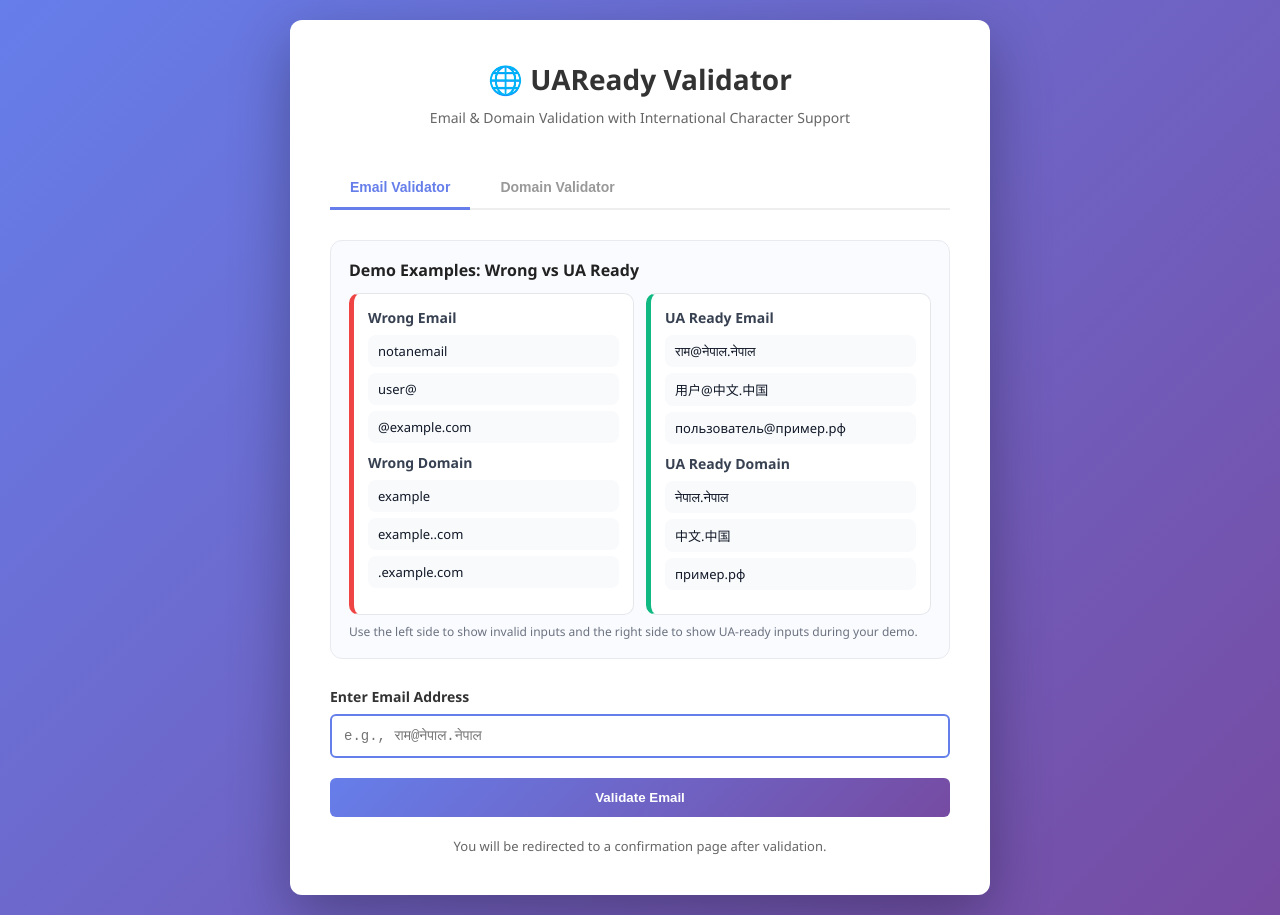
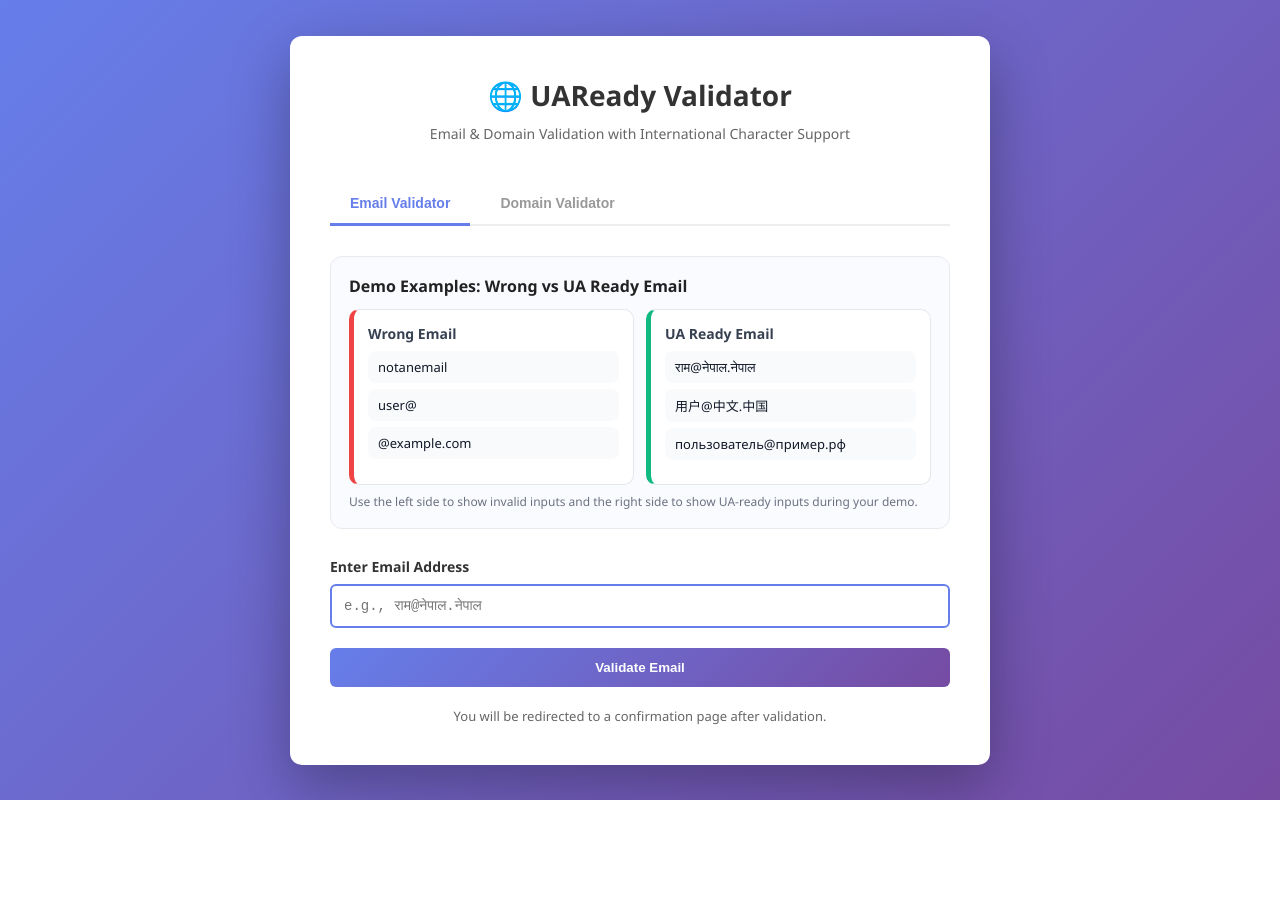
Before and after one commit to 6-7-Group/Second-Project, a website: page public/index.html in a window 1280 px wide. Both pictures are taken after a click on the button "Email Validator". After the commit the page ends 800 px from the top, so only its background shows below. Drawn offline with Linux system fonts and the light colour scheme.

Commit message:
Update demo examples for active tab

```diff
--- a/public/index.html
+++ b/public/index.html
@@ -334,34 +334,22 @@
     </div>
 
     <section class="demo-section" aria-label="Demo examples">
-      <h2>Demo Examples: Wrong vs UA Ready</h2>
+      <h2 id="demoTitle">Demo Examples: Wrong vs UA Ready Email</h2>
       <div class="demo-grid">
         <div class="demo-card wrong">
-          <h3>Wrong Email</h3>
-          <ul>
+          <h3 id="wrongLabel">Wrong Email</h3>
+          <ul id="wrongList">
             <li>notanemail</li>
             <li>user@</li>
             <li>@example.com</li>
           </ul>
-          <h3>Wrong Domain</h3>
-          <ul>
-            <li>example</li>
-            <li>example..com</li>
-            <li>.example.com</li>
-          </ul>
         </div>
         <div class="demo-card ready">
-          <h3>UA Ready Email</h3>
-          <ul>
+          <h3 id="readyLabel">UA Ready Email</h3>
+          <ul id="readyList">
             <li>राम@नेपाल.नेपाल</li>
             <li>用户@中文.中国</li>
             <li>пользователь@пример.рф</li>
-          </ul>
-          <h3>UA Ready Domain</h3>
-          <ul>
-            <li>नेपाल.नेपाल</li>
-            <li>中文.中国</li>
-            <li>пример.рф</li>
           </ul>
         </div>
       </div>
@@ -415,8 +403,50 @@
         } else {
           document.getElementById('domainInput').focus();
         }
+
+        updateDemoSection(tab);
       });
     });
+
+    function updateDemoSection(tab) {
+      const demoTitle = document.getElementById('demoTitle');
+      const wrongLabel = document.getElementById('wrongLabel');
+      const readyLabel = document.getElementById('readyLabel');
+      const wrongList = document.getElementById('wrongList');
+      const readyList = document.getElementById('readyList');
+
+      if (tab === 'domain') {
+        demoTitle.textContent = 'Demo Examples: Wrong vs UA Ready Domain';
+        wrongLabel.textContent = 'Wrong Domain';
+        readyLabel.textContent = 'UA Ready Domain';
+        wrongList.innerHTML = `
+          <li>example</li>
+          <li>example..com</li>
+          <li>.example.com</li>
+        `;
+        readyList.innerHTML = `
+          <li>नेपाल.नेपाल</li>
+          <li>中文.中国</li>
+          <li>пример.рф</li>
+        `;
+      } else {
+        demoTitle.textContent = 'Demo Examples: Wrong vs UA Ready Email';
+        wrongLabel.textContent = 'Wrong Email';
+        readyLabel.textContent = 'UA Ready Email';
+        wrongList.innerHTML = `
+          <li>notanemail</li>
+          <li>user@</li>
+          <li>@example.com</li>
+        `;
+        readyList.innerHTML = `
+          <li>राम@नेपाल.नेपाल</li>
+          <li>用户@中文.中国</li>
+          <li>пользователь@пример.рф</li>
+        `;
+      }
+    }
+
+    updateDemoSection('email');
 
     // Email validation
     async function validateEmail() {
```
